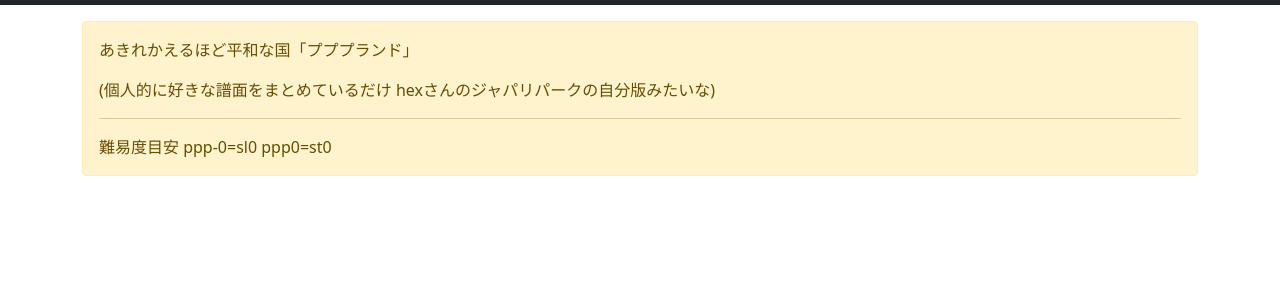
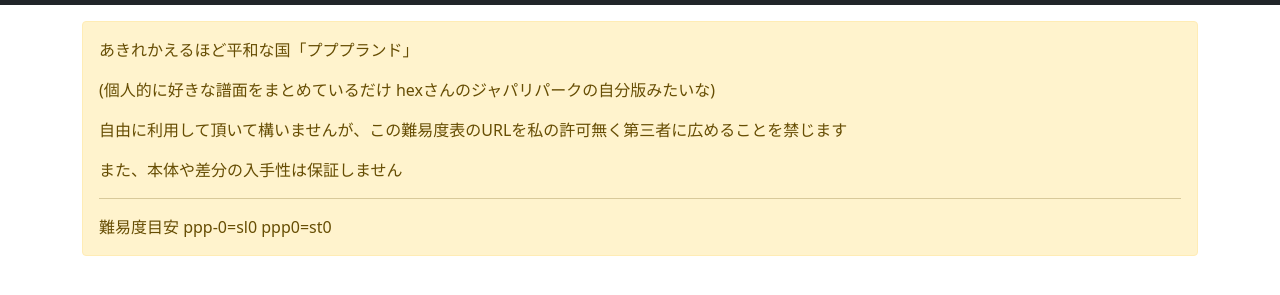
Before and after one commit to pt10o/pppland, a plain HTML site: page index.html in a window 1280 px wide. Shown: the part 45-340 px from the top of the page. Drawn offline with nearby package versions, Linux system fonts and the light colour scheme; no server answers.

Commit message:
Update index.html

```diff
--- a/index.html
+++ b/index.html
@@ -29,6 +29,8 @@
         <div class="alert alert-warning mb-3" role="alert">
             <p>あきれかえるほど平和な国「プププランド」</p>
             <p>(個人的に好きな譜面をまとめているだけ hexさんのジャパリパークの自分版みたいな)</p>
+            <p>自由に利用して頂いて構いませんが、この難易度表のURLを私の許可無く第三者に広めることを禁じます</p>
+            <p>また、本体や差分の入手性は保証しません</p>
             <hr>
             <p class="mb-0">難易度目安 ppp-0=sl0 ppp0=st0</p>
         </div>
```
